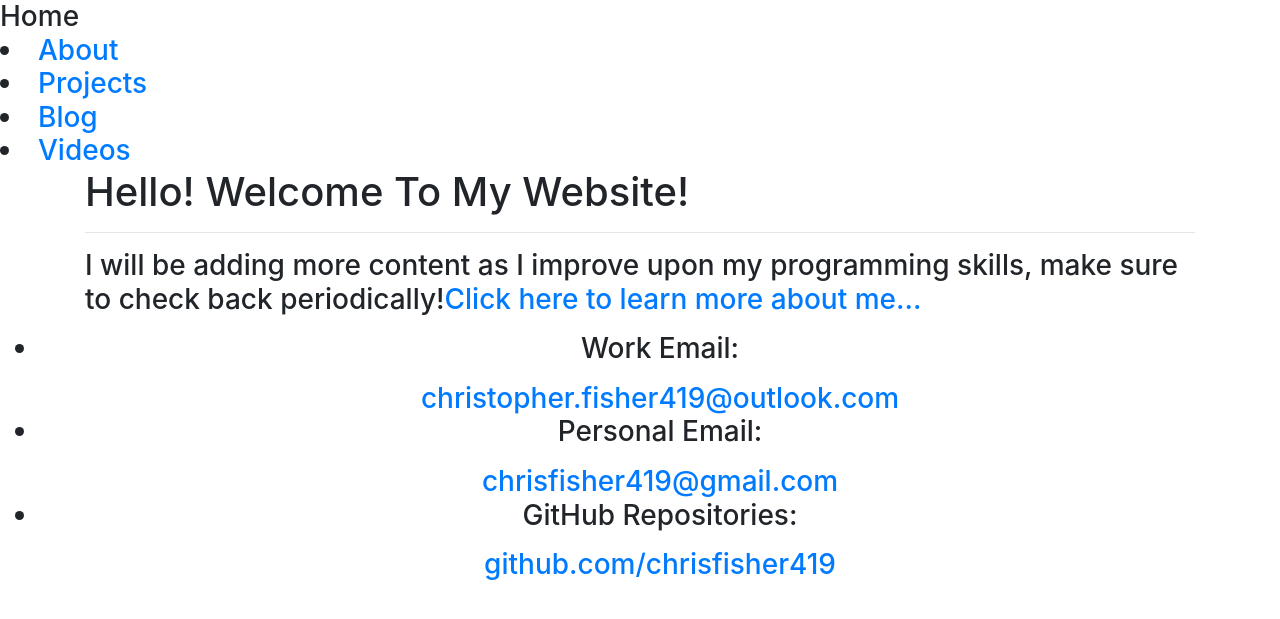
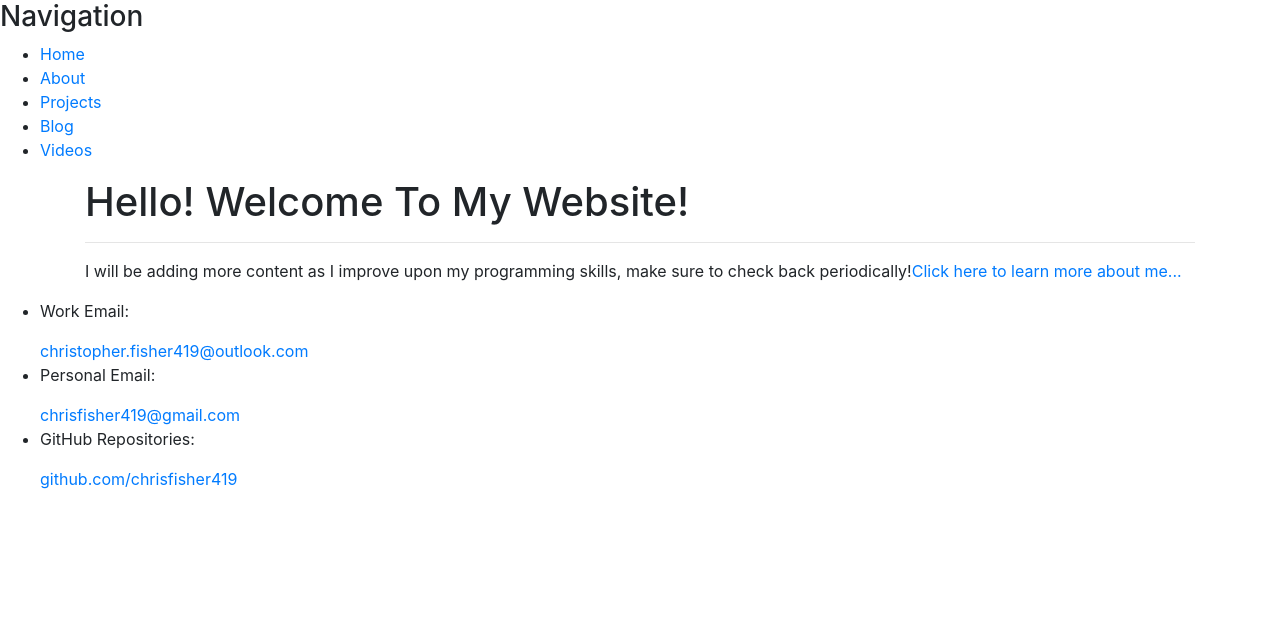
Before and after one commit to chrisfisher419/chrisfisher419.github.io, a Jekyll site: the page built from index.html, in a window 1280 px wide. Shown: the top 619 px of the page. Built offline with Jekyll 4.4.1, drawn with Linux system fonts in a browser that asks for light colours.

Commit message:
Update default.html

```diff
--- a/_layouts/default.html
+++ b/_layouts/default.html
@@ -8,7 +8,7 @@
 
 		</head>
 		<body>
-			<h3 align="center> Navigation </h3>
+			<h3> Navigation </h3>
 			<nav>
 	    		<ul>
 	        		<li><a href="/">Home</a></li>
@@ -23,7 +23,7 @@
 			{{ content }}
 
 			</div><!-- /.container -->
-			<footer align="center">
+			<footer>
 	    		<ul>
 				<li><p> Work Email: </p><a href="mailto: christopher.fisher419@outlook.com">christopher.fisher419@outlook.com</a></li>
 				<li><p> Personal Email: </p><a href="mailto: chrisfisher419@gmail.com">chrisfisher419@gmail.com</a></li>
```
